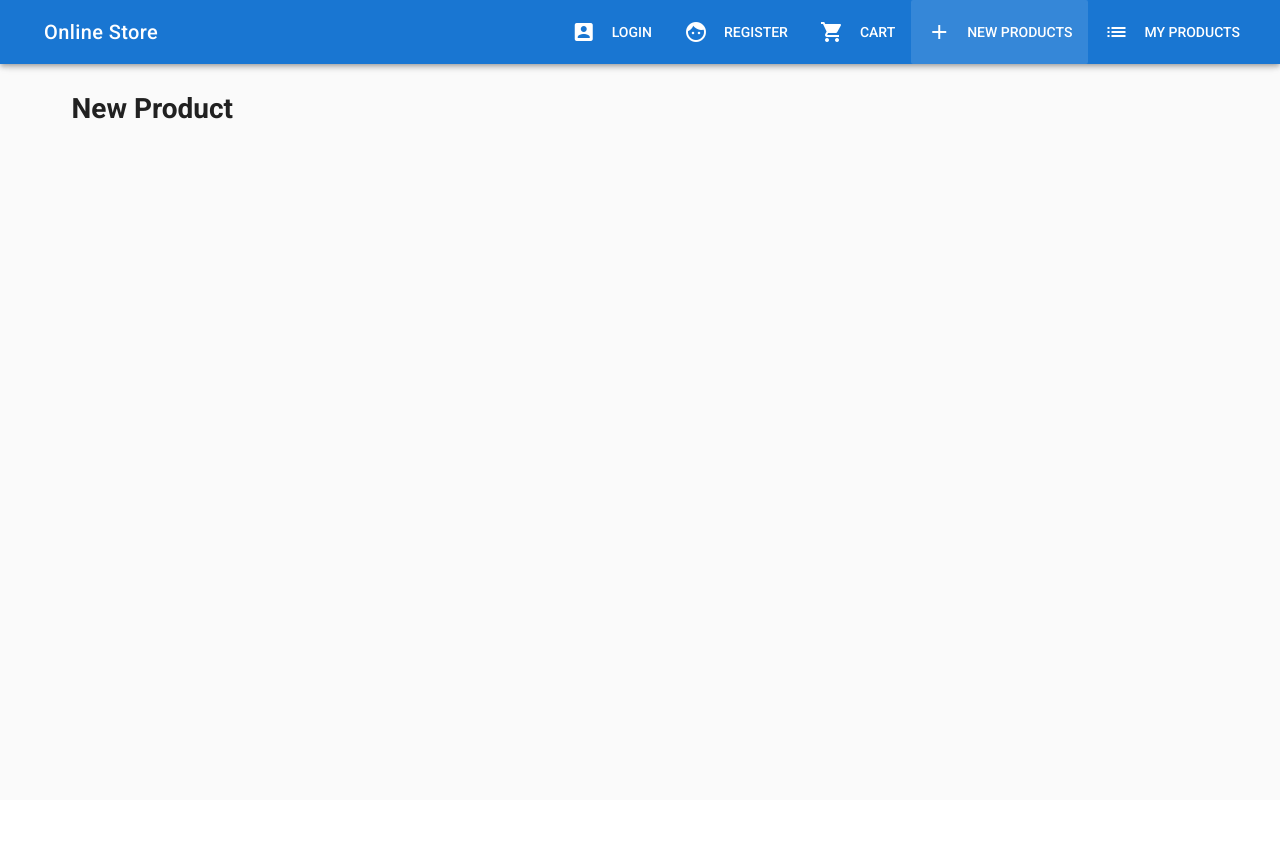
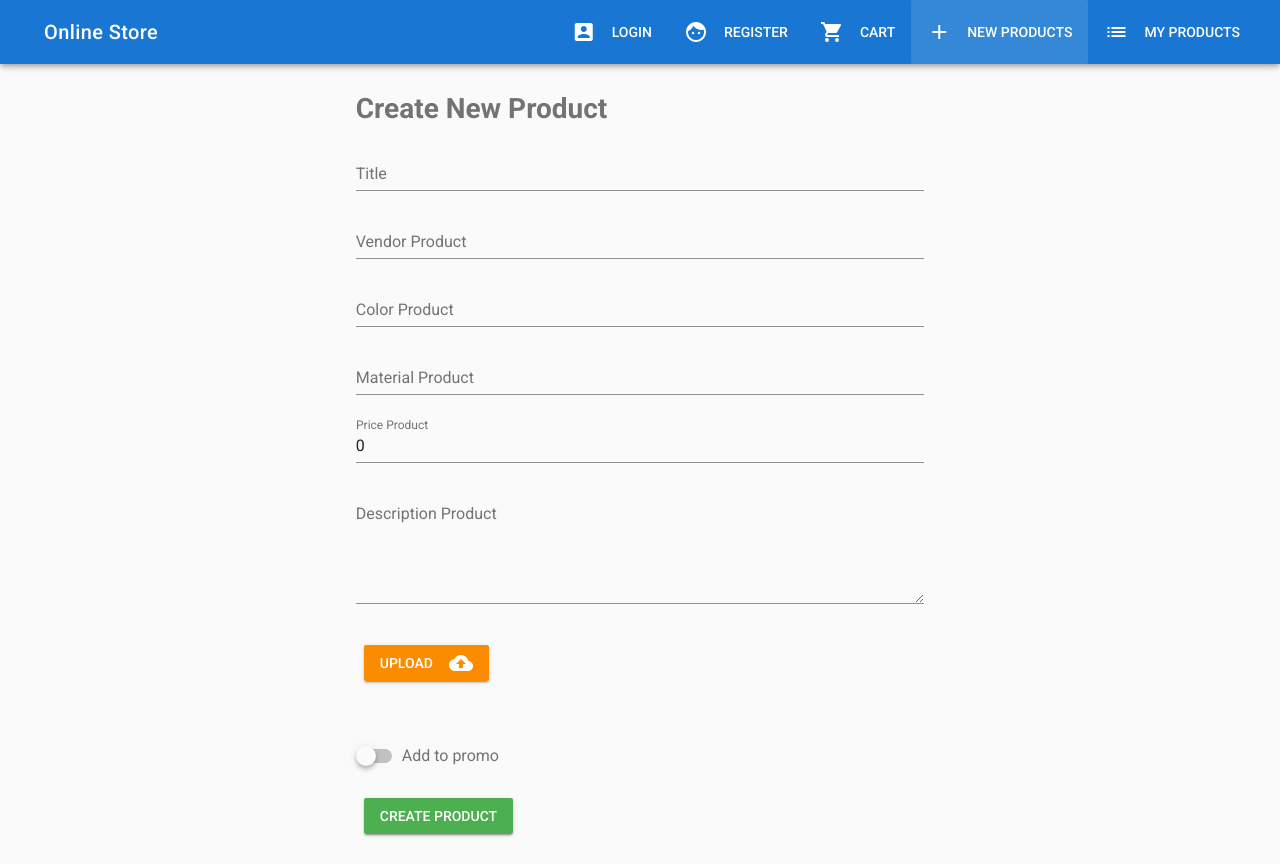
Before and after one commit to IgorGram/onlineStore, a Vue app: page /new in a window 1280 px wide. Before the commit the page ends 800 px from the top, so only its background shows below. Built offline with nearby package versions, Linux system fonts and the light colour scheme.

Commit message:
add New Product page

```diff
--- a/src/components/Products/NewProduct.vue
+++ b/src/components/Products/NewProduct.vue
@@ -1,8 +1,87 @@
 <template>
     <v-container>
         <v-layout row>
-            <v-flex xs12>
-                <h1>New Product</h1>
+            <v-flex xs12 sm6 offset-sm3>
+                <h1 class="text--secondary mb-3">Create New Product</h1>
+                <v-form ref="form" v-model="valid" lazy-validation class="mb-3">
+                    <v-text-field
+                            v-model="title"
+                            name="title"
+                            label="Title"
+                            type="text"
+                            required
+                            :rules="[ v => !!v || 'Title is require']"
+                    ></v-text-field>
+                    <v-text-field
+                            v-model="vendor"
+                            name="vendor"
+                            label="Vendor Product"
+                            type="text"
+                    ></v-text-field>
+                    <v-text-field
+                            v-model="color"
+                            name="color"
+                            label="Color Product"
+                            type="text"
+                    ></v-text-field>
+                    <v-text-field
+                            v-model="material"
+                            name="material"
+                            label="Material Product"
+                            type="text"
+                    ></v-text-field>
+                    <v-text-field
+                        v-model="price"
+                        name="price"
+                        label="Price Product"
+                        type="text"
+                        required
+                        :rules="[ v => !!v || 'Price is require']"
+                    ></v-text-field>
+                    <v-text-field
+                        v-model="description"
+                        name="description"
+                        label="Description Product"
+                        type="text"
+                        multi-line
+                    ></v-text-field>
+                </v-form>
+                <v-layout class="mb-3">
+                    <v-flex>
+                        <v-btn class="warning">
+                            Upload
+                            <v-icon right dark>cloud_upload</v-icon>
+                        </v-btn>
+                    </v-flex>
+                </v-layout>
+                <v-layout>
+                    <v-flex xs12>
+                       <img
+                            src=""
+                            height="200px"
+                       >
+                    </v-flex>
+                </v-layout>
+                <v-layout>
+                    <v-flex xs12>
+                        <v-switch
+                            color="primary"
+                            label="Add to promo"
+                            v-model="promo"
+                        ></v-switch>
+                    </v-flex>
+                </v-layout>
+                <v-layout>
+                    <v-flex xs12>
+                        <v-spacer></v-spacer>
+                        <v-btn
+                            :disabled='!valid'
+                            class="success"
+                            @click="createProduct"
+                        >
+                            Create Product</v-btn>
+                    </v-flex>
+                </v-layout>
             </v-flex>
         </v-layout>
     </v-container>
@@ -13,9 +92,32 @@
 		name: "NewProduct",
 		data(){
 			return {
-
+                title: '',
+                vendor: '',
+                color: '',
+                material: '',
+                price: 0,
+                description: '',
+                promo: false,
+                valid: false
 			}
-		}
+		},
+        methods: {
+	        createProduct() {
+                if (this.$refs.form.validate()){
+                	const product = {
+		                title: this.title,
+		                vendor: this.vendor,
+		                color: this.color,
+		                material: this.material,
+		                price: this.price,
+		                description: this.description,
+		                promo: this.promo
+                    }
+                    console.log(product)
+                }
+            }
+      }
 	}
 </script>
 
```
